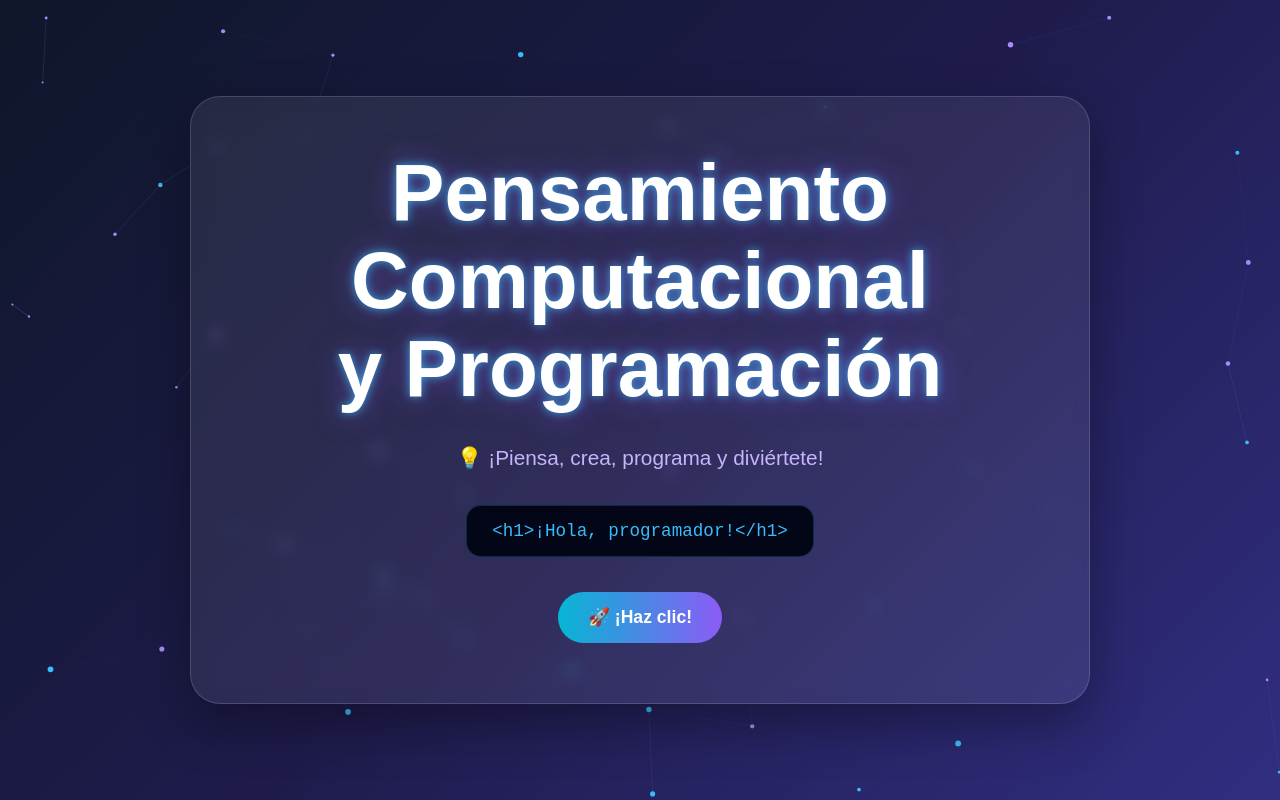
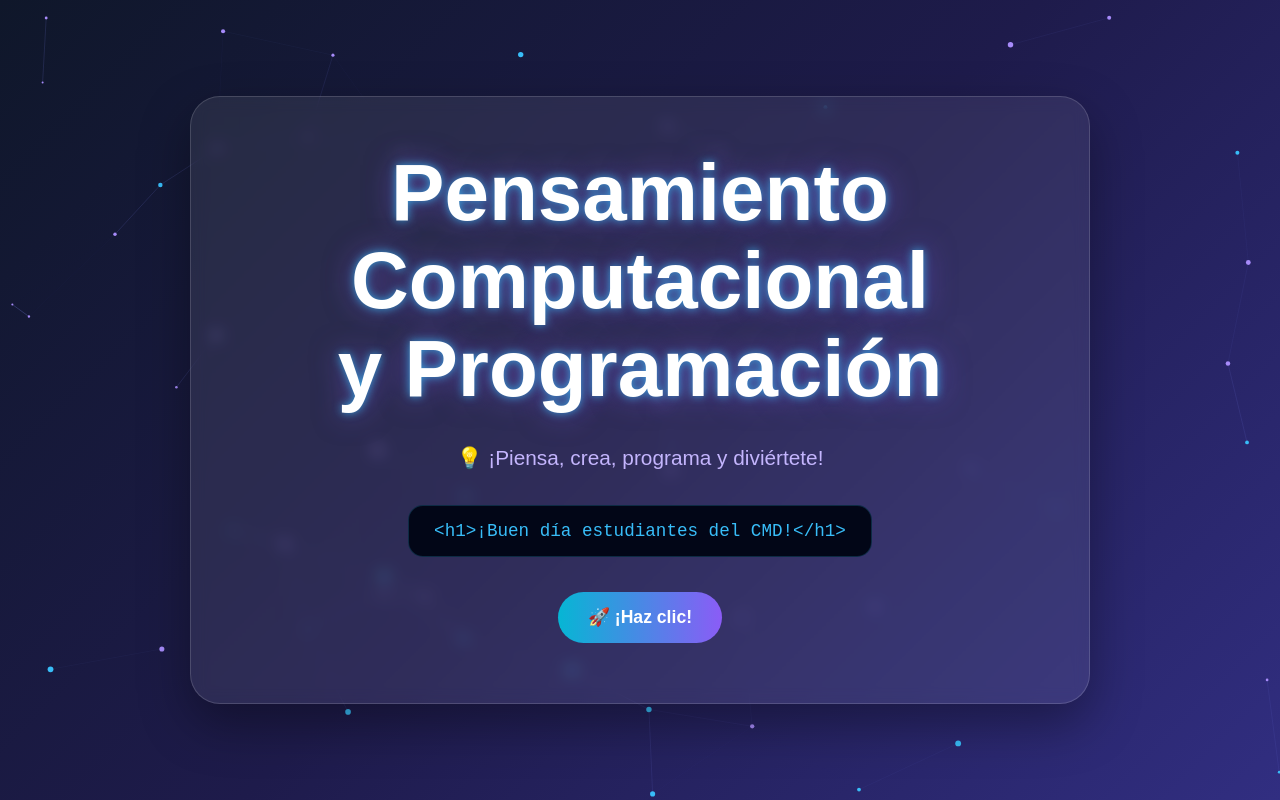
Before and after one commit to arturorosas02-cmd/actividad_10, a plain HTML site: page index.html in a window 1280 px wide. Drawn offline with Linux system fonts and the light colour scheme.

Commit message:
Update index.html

```diff
--- a/index.html
+++ b/index.html
@@ -280,7 +280,7 @@
         </p>
 
         <div class="codigo">
-            &lt;h1&gt;¡Hola, programador!&lt;/h1&gt;
+            &lt;h1&gt;¡Buen día estudiantes del CMD!&lt;/h1&gt;
         </div>
 
         <br>
```
